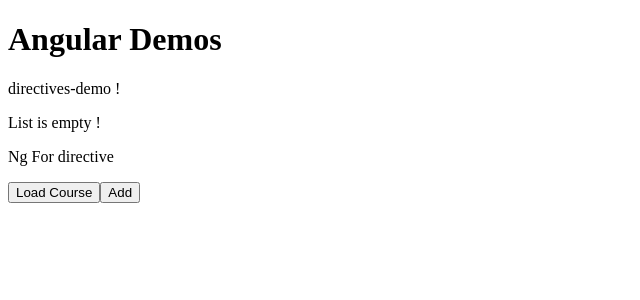
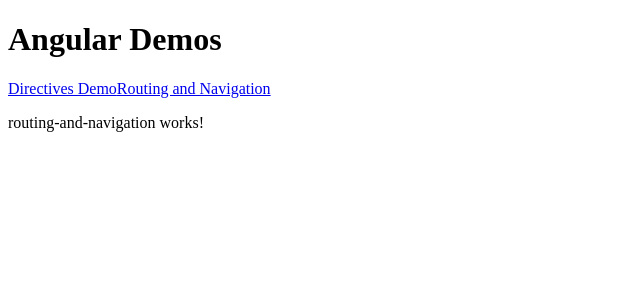
Before and after one commit to rohya8/demoApp, an Angular app: page /routing in a window 1280 px wide. Shown: the top 300 px of the page, without its empty margins (0-640 px from the left). Built offline with nearby package versions, Linux system fonts and the light colour scheme.

Commit message:
Add the Routes

```diff
--- a/src/app/app.component.html
+++ b/src/app/app.component.html
@@ -5,5 +5,11 @@
 
 
  <app-componentapi-input-output [isSelected]='post.isSelected' (change)='onComponentApiClick($event)'></app-componentapi-input-output> -->
+ <nav>
+    <a routerLink="/directives" routerLinkActive="active">Directives Demo</a>
+    <a routerLink="/routing" routerLinkActive="active">Routing and Navigation</a>
+  </nav>
+ <router-outlet></router-outlet>
 
- <app-directives-demo></app-directives-demo>
+ <!-- <app-directives-demo></app-directives-demo>
+ -->
--- a/src/app/app.module.ts
+++ b/src/app/app.module.ts
@@ -1,5 +1,6 @@
 import { BrowserModule } from '@angular/platform-browser';
 import { NgModule } from '@angular/core';
+import { RouterModule, Routes } from '@angular/router';
 
 import { FormsModule } from '@angular/forms';
 import { AppComponent } from './app.component';
@@ -9,6 +10,10 @@
 import { DirectivesDemoComponent } from './directives-demo/directives-demo.component';
 import { RoutingAndNavigationComponent } from './routing-and-navigation/routing-and-navigation.component';
 
+const routes: Routes = [
+  { path: 'directives', component: DirectivesDemoComponent },
+  { path: 'routing', component: RoutingAndNavigationComponent }
+];
 
 @NgModule({
   declarations: [
@@ -17,10 +22,11 @@
     TypescriptDemoComponent,
     ComponentapiInputOutputComponent,
     DirectivesDemoComponent,
-    RoutingAndNavigationComponent
+    RoutingAndNavigationComponent,
   ],
   imports: [
-    BrowserModule, FormsModule
+    BrowserModule, FormsModule,
+    RouterModule.forRoot(routes)
   ],
   providers: [],
   bootstrap: [AppComponent]
```
Also changed, not shown: src/app/components-and-property-binding/components-and-property-binding.component.ts (+4 -4 lines).
